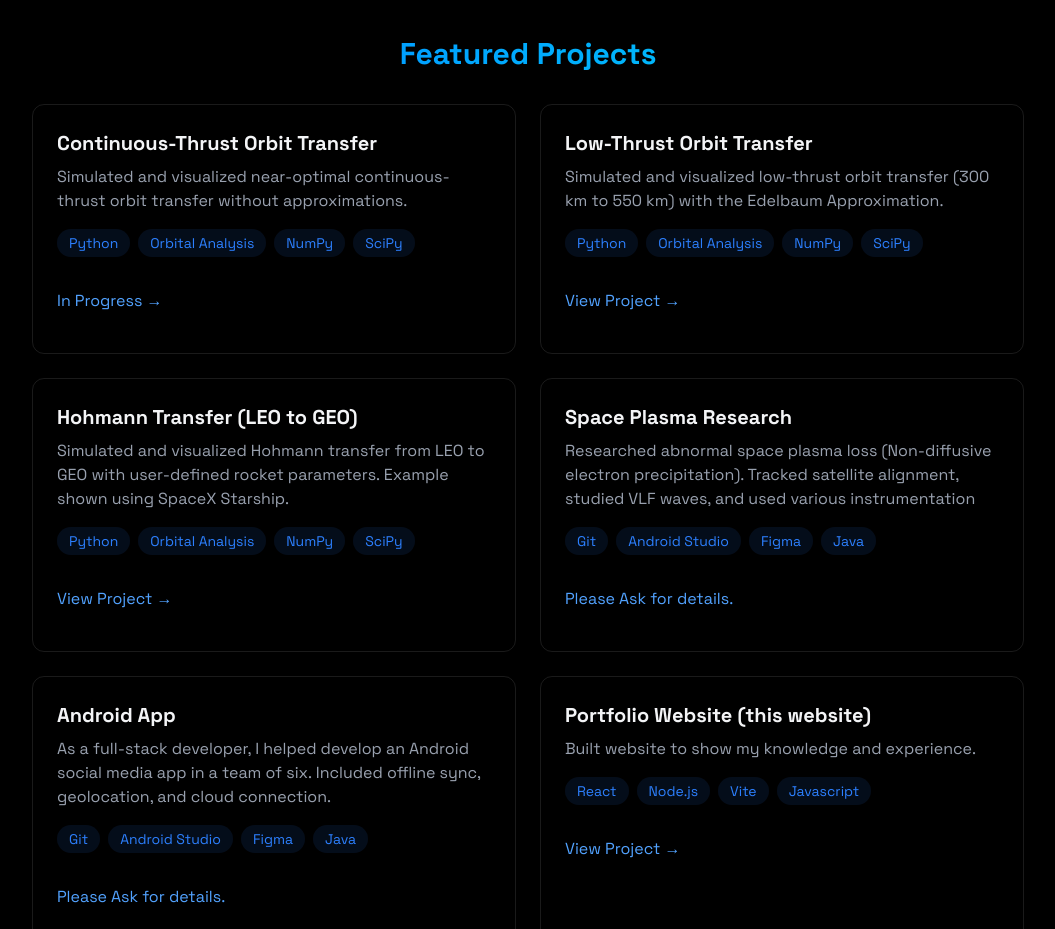
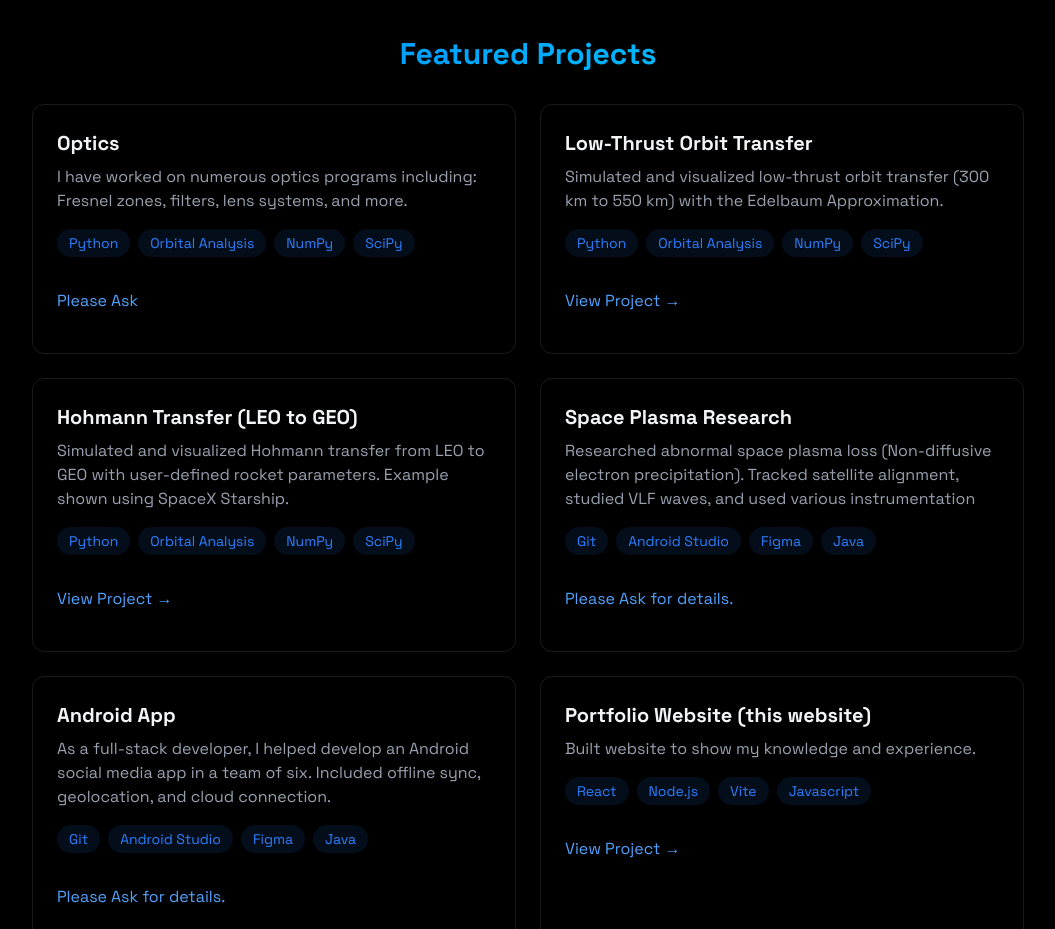
Before and after one commit to MichaelCode1/michaeltech-portfolio, a React (Vite) app: page / in a window 1280 px wide. Shown: the part 1880-2809 px from the top of the page, without its empty margins (112-1167 px from the left). Built offline with nearby package versions, Linux system fonts and the light colour scheme.

Commit message:
optics project added

```diff
--- a/src/components/sections/Projects.jsx
+++ b/src/components/sections/Projects.jsx
@@ -14,10 +14,10 @@ export const Projects = () => {
                         <div className="grid grid-cols-1 md:grid-cols-2 gap-6">
 
                             <div className="p-6 rounded-xl border border-white/10 hover:-translate-y-1 hover:border-blue-500/30 hover:shadow-[0_2px_8px_rgba(59,130,246,0.2)] transition">
-                                <h3 className="text-xl font-bold mb-2"> Continuous-Thrust Orbit Transfer</h3>
+                                <h3 className="text-xl font-bold mb-2"> Optics</h3>
                                 <p className="text-gray-400 mb-4">
-                                    Simulated and visualized near-optimal continuous-thrust orbit transfer without
-                                    approximations.
+                                    I have worked on numerous optics programs including: Fresnel zones, filters, lens systems,
+                                    and more.
                                 </p>
                                 <div className="flex flex-wrap gap-2 mb-4">
                                     {["Python","Orbital Analysis","NumPy", "SciPy"].map((tech,key) => (
@@ -33,10 +33,10 @@ export const Projects = () => {
 
                                 <div className="flex justify-between items-center">
                                     <a
-                                    href="https://github.com/MichaelCode1/Continuous-Thrust-Orbit-Transfer"
+                                    href="#"
                                     className="text-blue-400 hover:text-blue-300 transition-colors my-4"
                                     >
-                                        In Progress →
+                                        Please Ask
                                     </a>
                                 </div>
                             </div>
```
